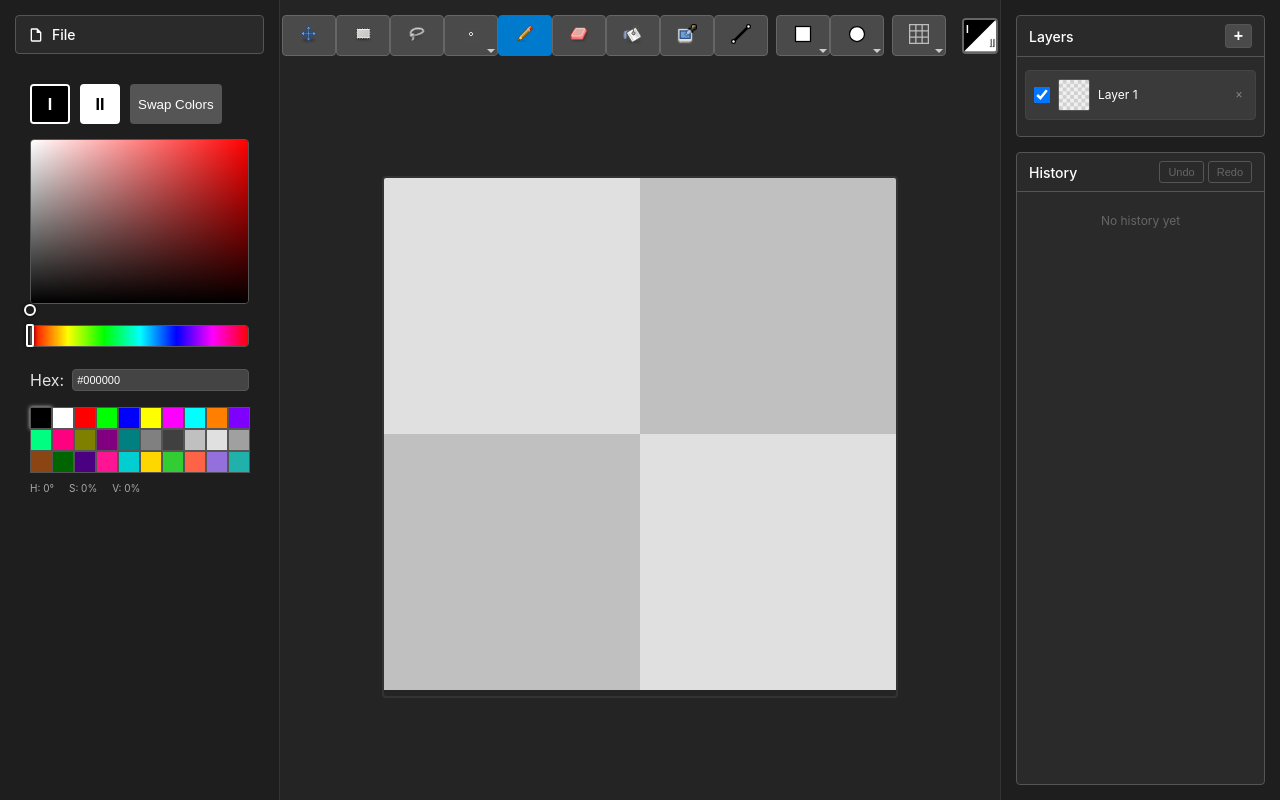
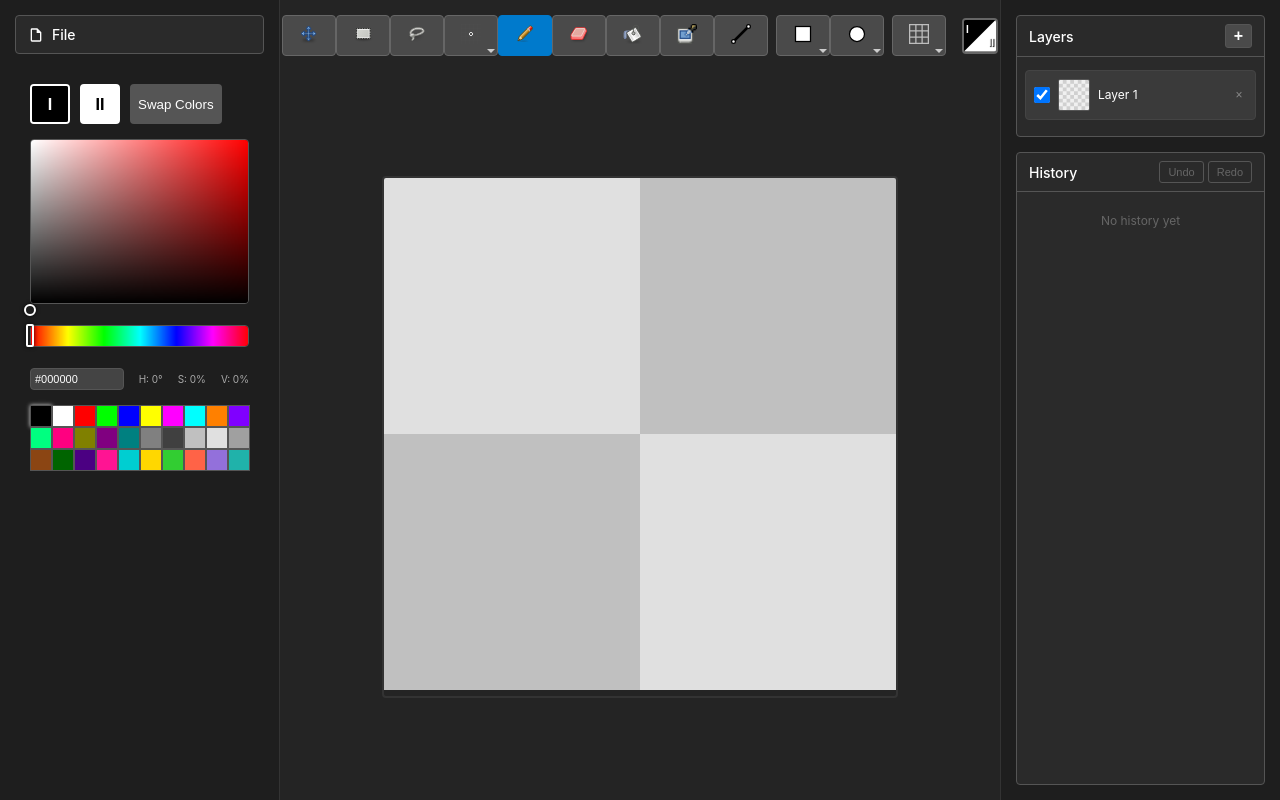
Before and after one commit to YamesYamerson/spritemaker, a React (Vite) app: page / in a window 1280 px wide. Built offline with nearby package versions, Linux system fonts and the light colour scheme.

Commit message:
feat: gui
Cleaned up display vals and put them in a single row to save space, removed hex label

```diff
--- a/src/components/ColorPicker.tsx
+++ b/src/components/ColorPicker.tsx
@@ -452,21 +452,20 @@ const ColorPicker: React.FC<ColorPickerProps> = ({
 
 
 
-      {/* Color inputs */}
+      {/* Color inputs and HSV values */}
       <div style={{ marginBottom: '15px' }}>
         <div style={{
-          display: 'flex',
-          alignItems: 'center',
-          gap: '8px',
+          display: 'grid',
+          gridTemplateColumns: '1fr 1fr',
+          gap: '15px',
           marginBottom: '8px'
         }}>
-          <label style={{ whiteSpace: 'nowrap' }}>Hex:</label>
           <input
             type="text"
             value={primaryColor}
             onChange={handleHexChange}
             style={{
-              flex: 1,
+              width: '100%',
               padding: '4px',
               backgroundColor: '#444',
               border: '1px solid #555',
@@ -475,6 +474,19 @@ const ColorPicker: React.FC<ColorPickerProps> = ({
               fontSize: '11px'
             }}
           />
+          <div style={{
+            fontSize: '10px',
+            color: '#aaa',
+            display: 'flex',
+            gap: '15px',
+            whiteSpace: 'nowrap',
+            alignItems: 'center',
+            justifyContent: 'center'
+          }}>
+            <span>H: {Math.round(hue)}°</span>
+            <span>S: {Math.round(saturation)}%</span>
+            <span>V: {Math.round(value)}%</span>
+          </div>
         </div>
       </div>
 
@@ -502,19 +514,6 @@ const ColorPicker: React.FC<ColorPickerProps> = ({
           />
         ))}
       </div>
-
-      {/* HSV values display */}
-      <div style={{
-        fontSize: '10px',
-        color: '#aaa',
-        display: 'flex',
-        gap: '15px',
-        marginTop: '8px'
-      }}>
-        <span>H: {Math.round(hue)}°</span>
-        <span>S: {Math.round(saturation)}%</span>
-        <span>V: {Math.round(value)}%</span>
-      </div>
     </div>
   )
 }
```
